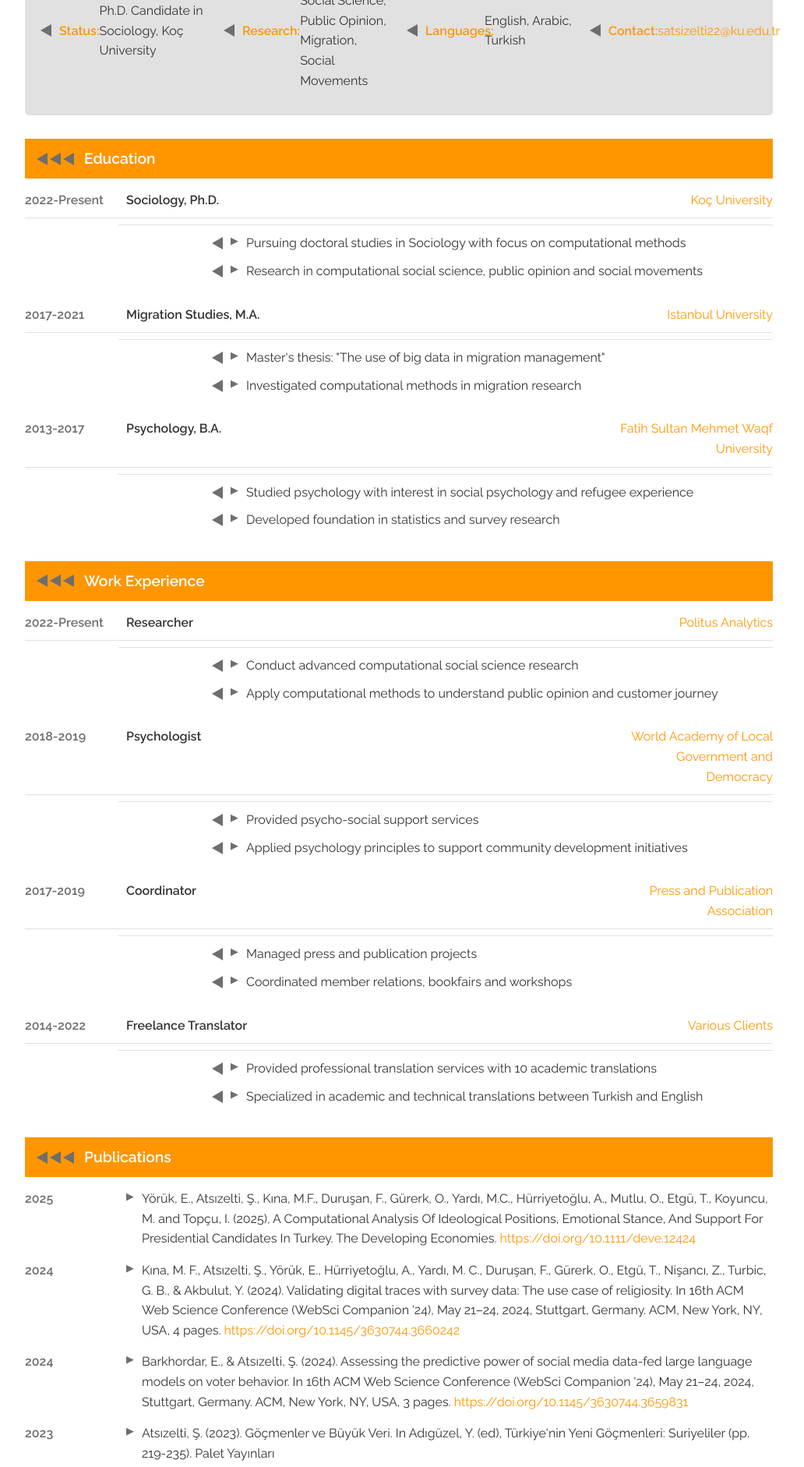
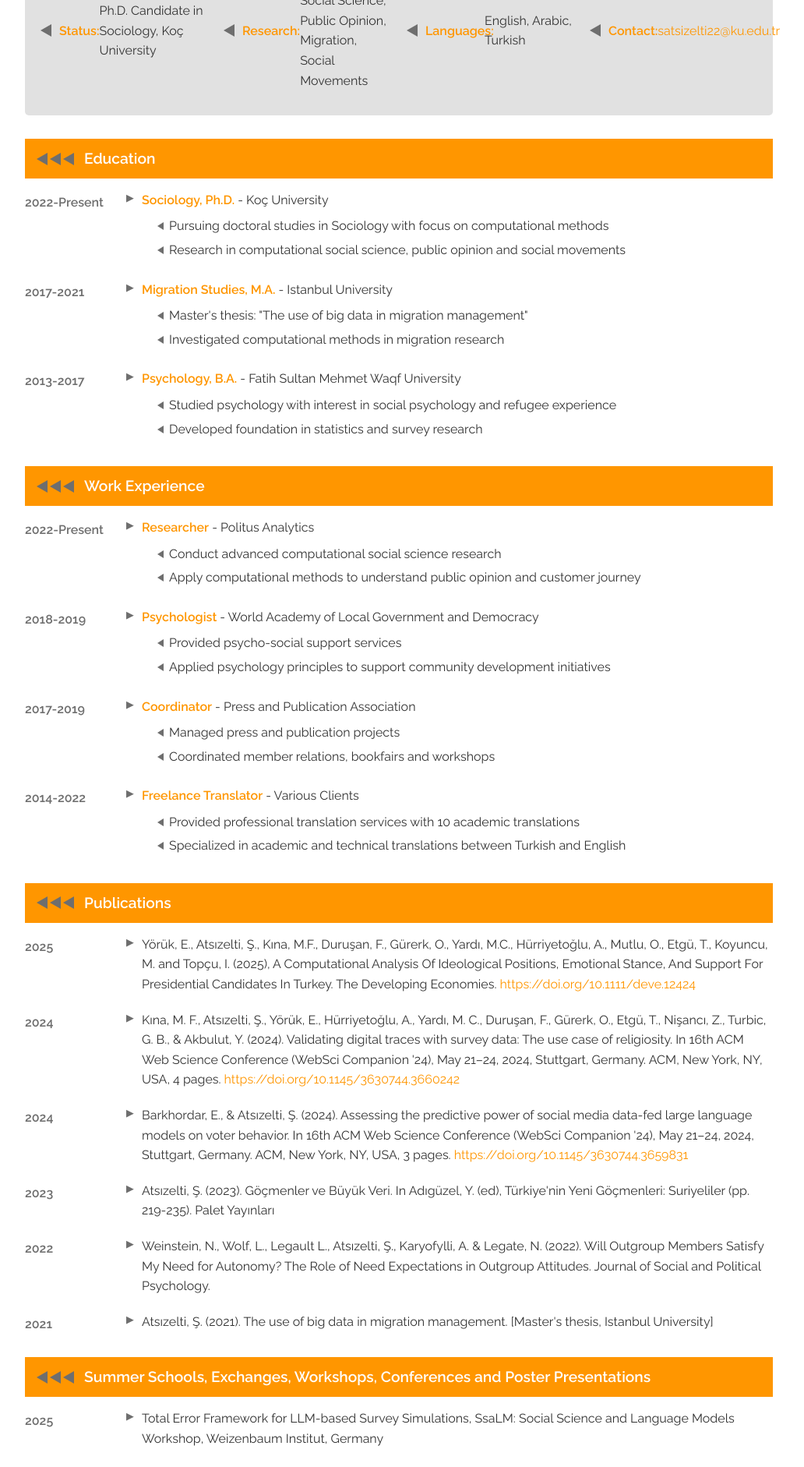
Before and after one commit to atsizelti/atsizelti.github.io, a Jekyll site: the page built from index.md, in a window 1280 px wide. Shown: the part 303-2185 px from the top of the page at 78% size, without its empty margins (128-1160 px from the left). Built offline with Jekyll 4.4.1, drawn with Linux system fonts in a browser that asks for light colours; our own code applies the rules of GitHub Pages for plain Markdown files.

Commit message:
Update index.md

```diff
--- a/index.md
+++ b/index.md
@@ -229,17 +229,46 @@
         /* Publications styling */
         .pub-entry {
             display: flex;
-            margin-bottom: 15px;
+            margin-bottom: 20px;
         }
 
         .pub-date {
             width: 120px;
             color: var(--dark-bg);
             font-weight: bold;
+            padding-top: 3px;
         }
 
         .pub-text {
             flex: 1;
+        }
+
+        .pub-text ul {
+            margin: 8px 0 0 0;
+            padding-left: 20px;
+            list-style-type: none;
+        }
+
+        .pub-text ul li {
+            position: relative;
+            padding-left: 15px;
+            margin-bottom: 5px;
+        }
+
+        .pub-text ul li:before {
+            content: "";
+            position: absolute;
+            left: 0;
+            top: 8px;
+            width: 0;
+            height: 0;
+            border-top: 5px solid transparent;
+            border-bottom: 5px solid transparent;
+            border-right: 8px solid var(--dark-bg);
+        }
+
+        .pub-text strong {
+            color: var(--accent-color);
         }
 
         /* Footer styling */
@@ -378,60 +407,36 @@
                 Education
             </div>
 
-            <div class="cv-entry">
-                <div class="entry-header">
-                    <span class="entry-date">2022-Present</span>
-                    <span class="entry-title">Sociology, Ph.D.</span>
-                    <span class="entry-org">Koç University</span>
-                </div>
-                <div class="entry-divider"></div>
-                <div class="entry-content">
-                    <div class="entry-point">
-                        <div class="arrow-left"></div>
-                        <p>Pursuing doctoral studies in Sociology with focus on computational methods</p>
-                    </div>
-                    <div class="entry-point">
-                        <div class="arrow-left"></div>
-                        <p>Research in computational social science, public opinion and social movements</p>
-                    </div>
+            <div class="pub-entry">
+                <span class="pub-date">2022-Present</span>
+                <div class="pub-text">
+                    <strong>Sociology, Ph.D.</strong> - Koç University
+                    <ul>
+                        <li>Pursuing doctoral studies in Sociology with focus on computational methods</li>
+                        <li>Research in computational social science, public opinion and social movements</li>
+                    </ul>
                 </div>
             </div>
 
-            <div class="cv-entry">
-                <div class="entry-header">
-                    <span class="entry-date">2017-2021</span>
-                    <span class="entry-title">Migration Studies, M.A.</span>
-                    <span class="entry-org">Istanbul University</span>
-                </div>
-                <div class="entry-divider"></div>
-                <div class="entry-content">
-                    <div class="entry-point">
-                        <div class="arrow-left"></div>
-                        <p>Master's thesis: "The use of big data in migration management"</p>
-                    </div>
-                    <div class="entry-point">
-                        <div class="arrow-left"></div>
-                        <p>Investigated computational methods in migration research</p>
-                    </div>
+            <div class="pub-entry">
+                <span class="pub-date">2017-2021</span>
+                <div class="pub-text">
+                    <strong>Migration Studies, M.A.</strong> - Istanbul University
+                    <ul>
+                        <li>Master's thesis: "The use of big data in migration management"</li>
+                        <li>Investigated computational methods in migration research</li>
+                    </ul>
                 </div>
             </div>
 
-            <div class="cv-entry">
-                <div class="entry-header">
-                    <span class="entry-date">2013-2017</span>
-                    <span class="entry-title">Psychology, B.A.</span>
-                    <span class="entry-org">Fatih Sultan Mehmet Waqf University</span>
-                </div>
-                <div class="entry-divider"></div>
-                <div class="entry-content">
-                    <div class="entry-point">
-                        <div class="arrow-left"></div>
-                        <p>Studied psychology with interest in social psychology and refugee experience</p>
-                    </div>
-                    <div class="entry-point">
-                        <div class="arrow-left"></div>
-                        <p>Developed foundation in statistics and survey research</p>
-                    </div>
+            <div class="pub-entry">
+                <span class="pub-date">2013-2017</span>
+                <div class="pub-text">
+                    <strong>Psychology, B.A.</strong> - Fatih Sultan Mehmet Waqf University
+                    <ul>
+                        <li>Studied psychology with interest in social psychology and refugee experience</li>
+                        <li>Developed foundation in statistics and survey research</li>
+                    </ul>
                 </div>
             </div>
         </section>
@@ -447,79 +452,47 @@
                 Work Experience
             </div>
 
-            <div class="cv-entry">
-                <div class="entry-header">
-                    <span class="entry-date">2022-Present</span>
-                    <span class="entry-title">Researcher</span>
-                    <span class="entry-org">Politus Analytics</span>
-                </div>
-                <div class="entry-divider"></div>
-                <div class="entry-content">
-                    <div class="entry-point">
-                        <div class="arrow-left"></div>
-                        <p>Conduct advanced computational social science research</p>
-                    </div>
-                    <div class="entry-point">
-                        <div class="arrow-left"></div>
-                        <p>Apply computational methods to understand public opinion and customer journey</p>
-                    </div>
+            <div class="pub-entry">
+                <span class="pub-date">2022-Present</span>
+                <div class="pub-text">
+                    <strong>Researcher</strong> - Politus Analytics
+                    <ul>
+                        <li>Conduct advanced computational social science research</li>
+                        <li>Apply computational methods to understand public opinion and customer journey</li>
+                    </ul>
                 </div>
             </div>
 
-            <div class="cv-entry">
-                <div class="entry-header">
-                    <span class="entry-date">2018-2019</span>
-                    <span class="entry-title">Psychologist</span>
-                    <span class="entry-org">World Academy of Local Government and Democracy</span>
-                </div>
-                <div class="entry-divider"></div>
-                <div class="entry-content">
-                    <div class="entry-point">
-                        <div class="arrow-left"></div>
-                        <p>Provided psycho-social support services</p>
-                    </div>
-                    <div class="entry-point">
-                        <div class="arrow-left"></div>
-                        <p>Applied psychology principles to support community development initiatives</p>
-                    </div>
+            <div class="pub-entry">
+                <span class="pub-date">2018-2019</span>
+                <div class="pub-text">
+                    <strong>Psychologist</strong> - World Academy of Local Government and Democracy
+                    <ul>
+                        <li>Provided psycho-social support services</li>
+                        <li>Applied psychology principles to support community development initiatives</li>
+                    </ul>
                 </div>
             </div>
 
-            <div class="cv-entry">
-                <div class="entry-header">
-                    <span class="entry-date">2017-2019</span>
-                    <span class="entry-title">Coordinator</span>
-                    <span class="entry-org">Press and Publication Association</span>
-                </div>
-                <div class="entry-divider"></div>
-                <div class="entry-content">
-                    <div class="entry-point">
-                        <div class="arrow-left"></div>
-                        <p>Managed press and publication projects</p>
-                    </div>
-                    <div class="entry-point">
-                        <div class="arrow-left"></div>
-                        <p>Coordinated member relations, bookfairs and workshops</p>
-                    </div>
+            <div class="pub-entry">
+                <span class="pub-date">2017-2019</span>
+                <div class="pub-text">
+                    <strong>Coordinator</strong> - Press and Publication Association
+                    <ul>
+                        <li>Managed press and publication projects</li>
+                        <li>Coordinated member relations, bookfairs and workshops</li>
+                    </ul>
                 </div>
             </div>
 
-            <div class="cv-entry">
-                <div class="entry-header">
-                    <span class="entry-date">2014-2022</span>
-                    <span class="entry-title">Freelance Translator</span>
-                    <span class="entry-org">Various Clients</span>
-                </div>
-                <div class="entry-divider"></div>
-                <div class="entry-content">
-                    <div class="entry-point">
-                        <div class="arrow-left"></div>
-                        <p>Provided professional translation services with 10 academic translations</p>
-                    </div>
-                    <div class="entry-point">
-                        <div class="arrow-left"></div>
-                        <p>Specialized in academic and technical translations between Turkish and English</p>
-                    </div>
+            <div class="pub-entry">
+                <span class="pub-date">2014-2022</span>
+                <div class="pub-text">
+                    <strong>Freelance Translator</strong> - Various Clients
+                    <ul>
+                        <li>Provided professional translation services with 10 academic translations</li>
+                        <li>Specialized in academic and technical translations between Turkish and English</li>
+                    </ul>
                 </div>
             </div>
         </section>
```
